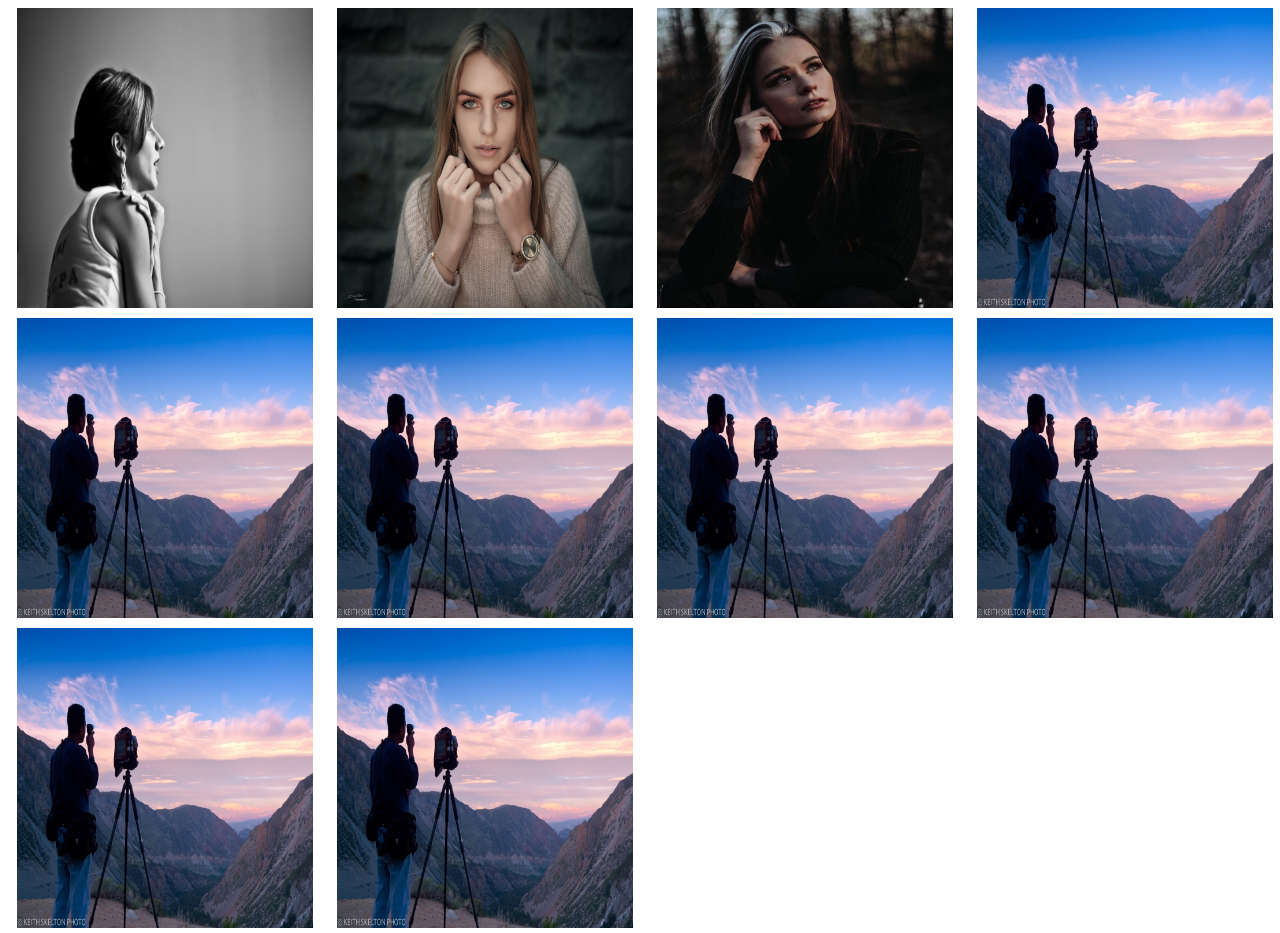
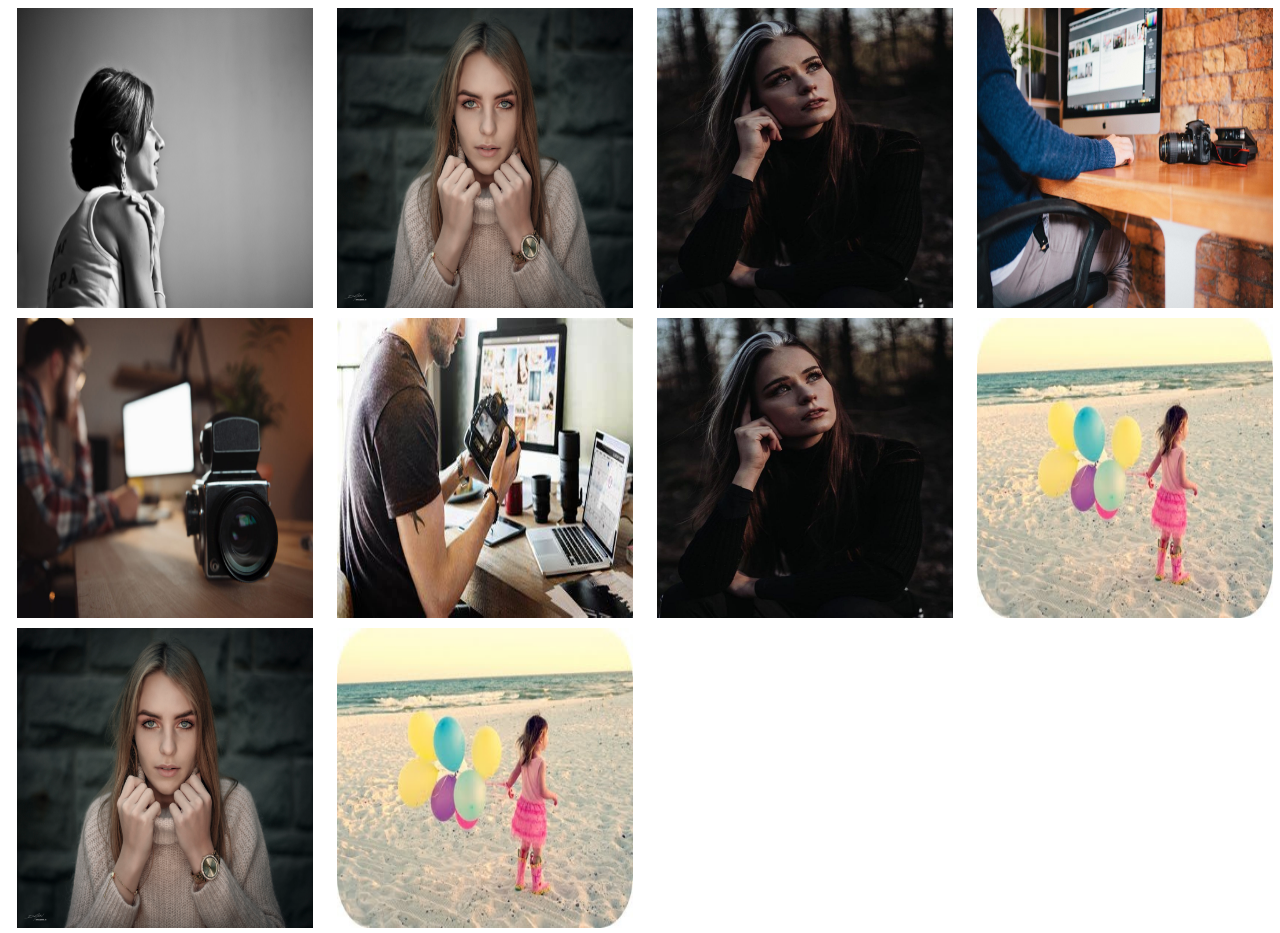
Before and after one commit to Fawzybasuony/Advertising-Company, a plain HTML site: page tolse.html in a window 1280 px wide. Shown: the part 200-1133 px from the top of the page. Drawn offline with nearby package versions, Linux system fonts and the light colour scheme.

Commit message:
tolse.html

```diff
--- a/tolse.html
+++ b/tolse.html
@@ -74,25 +74,25 @@
                     <a href="imgs/pr0_6.jpg"> <img src="imgs/pr0_6.jpg" class="projact_photo"></a>
                </div>
                <div class="col-sm-4 col-md-3">
-                    <a href="imgs/pr0_7.jpg"> <img src="imgs/pr0_7.jpg" class="projact_photo"></a>
+                    <a href="imgs/pr0_7.jpg"> <img src="imgs/photo_hedar.jpg" class="projact_photo"></a>
                </div>
                <div class="col-sm-4 col-md-3">
-                    <a href="imgs/pro_4.jpeg"> <img src="imgs/pr0_7.jpg" class="projact_photo"></a>
+                    <a href="imgs/pro_4.jpeg"> <img src="imgs/photo_hedar_3.jpeg" class="projact_photo"></a>
                </div>
                <div class="col-sm-4 col-md-3">
-                    <a href="imgs/pro_5.jpg"> <img src="imgs/pr0_7.jpg" class="projact_photo"></a>
+                    <a href="imgs/pro_5.jpg"> <img src="imgs/photo_hedar_2.jpeg" class="projact_photo"></a>
                </div>
                <div class="col-sm-4 col-md-3">
-                    <a href="imgs/pro_3.jpg"> <img src="imgs/pr0_7.jpg" class="projact_photo"></a>
+                    <a href="imgs/pro_3.jpg"> <img src="imgs/pr0_6.jpg" class="projact_photo"></a>
                </div>
                <div class="col-sm-4 col-md-3">
-                    <a href="imgs/pro_2.jpeg"> <img src="imgs/pr0_7.jpg" class="projact_photo"></a>
+                    <a href="imgs/pro_2.jpeg"> <img src="imgs/pro_3.jpg" class="projact_photo"></a>
                </div>
                <div class="col-sm-4 col-md-3">
-                    <a href="imgs/pr0_7.jpg"> <img src="imgs/pr0_7.jpg" class="projact_photo"></a>
+                    <a href="imgs/pr0_7.jpg"> <img src="imgs/pro_5.jpg" class="projact_photo"></a>
                </div>
                <div class="col-sm-4 col-md-3">
-                    <a href="imgs/pro-1.jpeg"> <img src="imgs/pr0_7.jpg" class="projact_photo"></a>
+                    <a href="imgs/pro-1.jpeg"> <img src="imgs/pro_3.jpg" class="projact_photo"></a>
                </div>
 
           </div>
```
